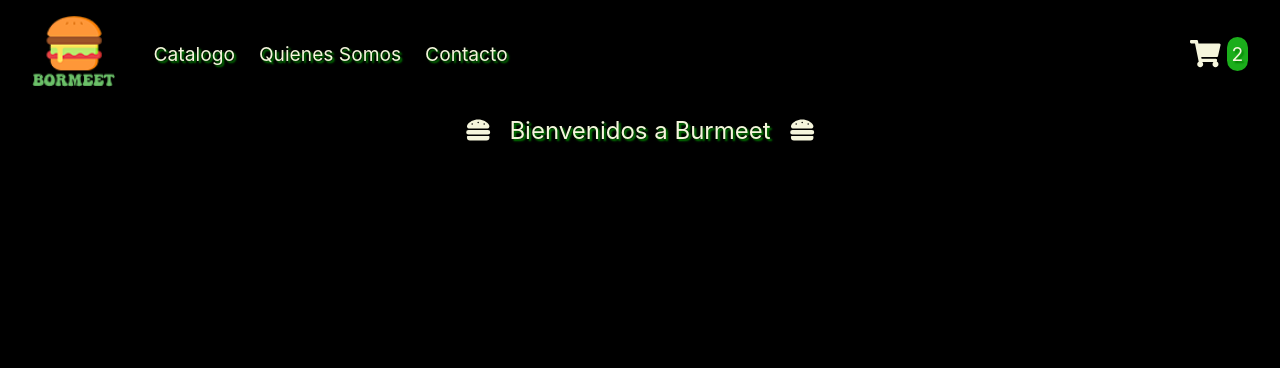
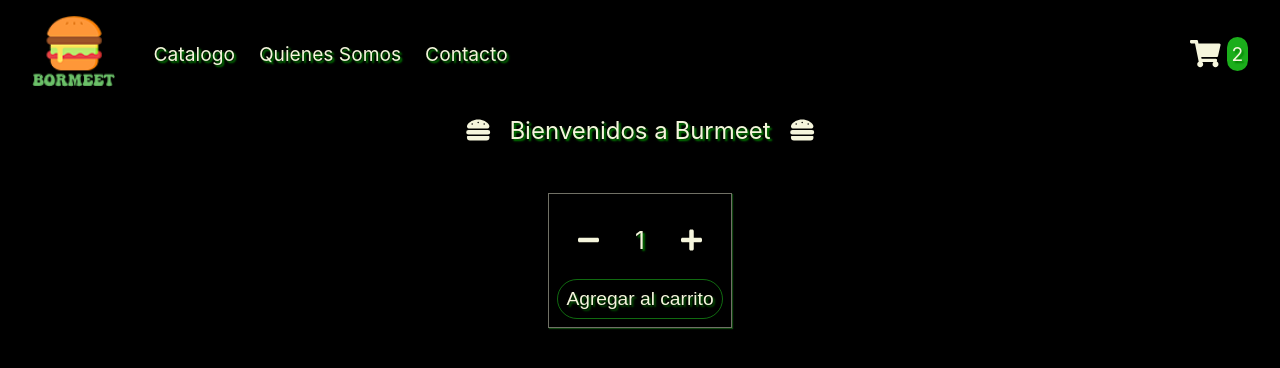
Before and after one commit to thomasceraldi/burmeet, a React (Create React App) app: page / in a window 1280 px wide. Shown: the top 368 px of the page. Built offline with nearby package versions, Linux system fonts and the light colour scheme.

Commit message:
contadorProductos

```diff
--- a/src/components/CartWidget.js
+++ b/src/components/CartWidget.js
@@ -7,9 +7,7 @@
     return (
         <div className='contenedorCartWidget'>
             <div>
-                <button type="button">
-                    <FontAwesomeIcon icon={faShoppingCart} className='carrito'/>
-                </button>
+                <button><FontAwesomeIcon icon={faShoppingCart} className='carrito'/></button>
             </div>
             <div>
                 <p className='contadorCompras'>2</p>
--- /dev/null
+++ b/src/components/ItemCount.css
@@ -0,0 +1,34 @@
+.contenedorItemCount {
+    display: inline-block;
+    border: solid 1px #f5f5dc75;
+    box-shadow: 1px 1px 1px #0f440f;
+    padding: 0.5rem;
+    margin-top: 1.5rem;
+}
+
+.contenedorBotonesSumaResta {
+    display: flex;
+    justify-content: space-around;
+    align-items: center;
+}
+
+.contenedorBotonesSumaResta p {
+    color: beige;
+    text-shadow: 2px 2px 2px green;
+    font-size: 1.5rem;
+}
+
+.operador {
+    color: beige;
+    text-shadow: 2px 2px 2px green;
+    font-size: 1.5rem;
+}
+
+.botonAgregarCarrito {
+    color: beige;
+    text-shadow: 2px 2px 2px #008000a6;
+    border: solid 1px #1bae1b9c;
+    padding: 0.5rem;
+    border-radius: 2rem;
+    font-size: 1.2rem;
+}
--- /dev/null
+++ b/src/components/ItemCount.js
@@ -0,0 +1,39 @@
+import React from "react";
+import './ItemCount.css';
+import {FontAwesomeIcon} from '@fortawesome/react-fontawesome';
+import {faMinus} from '@fortawesome/free-solid-svg-icons';
+import {faPlus} from "@fortawesome/free-solid-svg-icons";
+
+
+export default function ItemCount({stock, initial, numeroCompras}) {
+
+    function sustraccionProducto(){
+        if(initial > 1) {
+            numeroCompras(initial - 1);
+        };
+    };
+
+    function adicionProducto(){
+        if(initial < stock) {
+            numeroCompras(initial + 1);
+        };
+    };
+
+    function onAdd(){
+        console.log('Se realizo su compra de ' + initial.toString() + ' productos');
+        numeroCompras(initial = 1);
+    }
+
+    return (
+        <div className="contenedorItemCount">
+            <div className="contenedorBotonesSumaResta">
+                <button onClick={sustraccionProducto}><FontAwesomeIcon icon={faMinus} className="operador"/></button>
+                <p>{initial}</p>
+                <button onClick={adicionProducto}><FontAwesomeIcon icon={faPlus} className="operador"/></button>
+            </div>
+            <div>
+                <button onClick={onAdd} className="botonAgregarCarrito">Agregar al carrito</button>
+            </div>
+        </div>
+    );
+};
--- a/src/components/ItemListContainer.js
+++ b/src/components/ItemListContainer.js
@@ -1,14 +1,20 @@
-import React from "react";
+import React, {useState} from "react";
 import './ItemListContainer.css';
 import {FontAwesomeIcon} from '@fortawesome/react-fontawesome';
 import {faHamburger} from '@fortawesome/free-solid-svg-icons';
+import ItemCount from "./ItemCount";
 
 export default function ItemListContainer({greeting}) {
+    const[numeroCompraInicial, setNumeroCompraInicial] = useState(1);
+
     return (
-        <div className="contenedorItemList">
-            <FontAwesomeIcon icon={faHamburger} className="burger"/>
-            <p className="bienvenida">{greeting}</p>
-            <FontAwesomeIcon icon={faHamburger} className="burger"/>
+        <div>
+            <div className="contenedorItemList">
+                <FontAwesomeIcon icon={faHamburger} className="burger"/>
+                <p className="bienvenida">{greeting}</p>
+                <FontAwesomeIcon icon={faHamburger} className="burger"/>
+            </div>
+            <ItemCount stock={5} initial={numeroCompraInicial} numeroCompras={setNumeroCompraInicial}/>
         </div>
     );
 };
```
